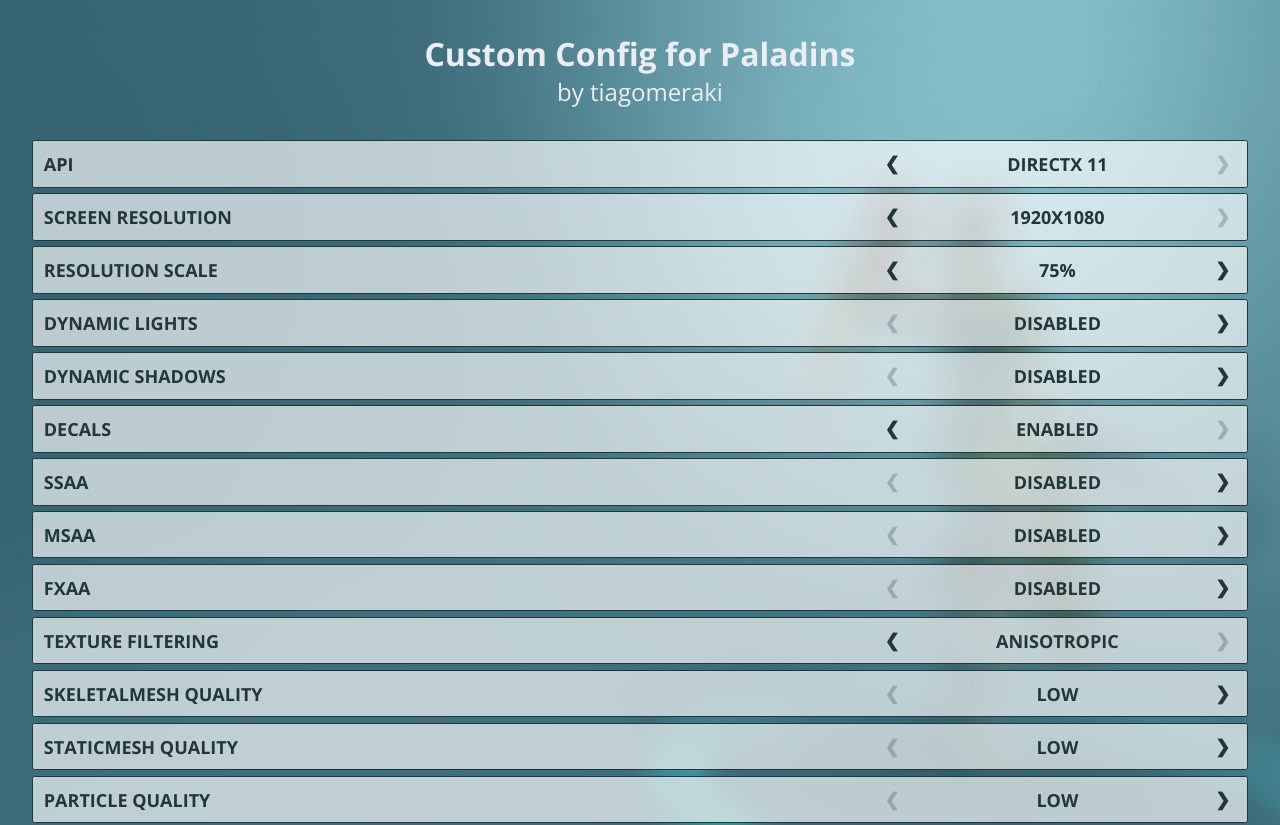
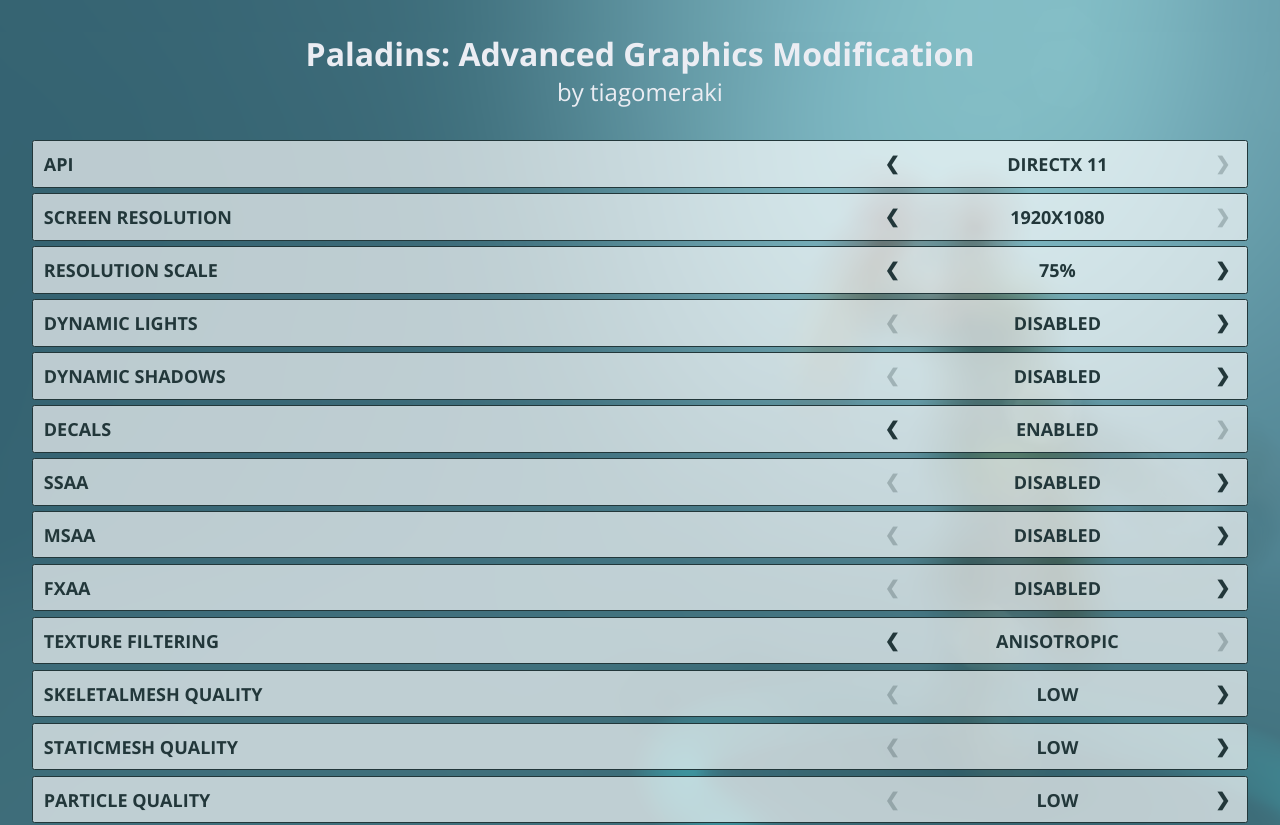
Before and after one commit to TiagoMarinho/Custom-Config-for-Paladins, a plain HTML site: page index.html in a window 1280 px wide. Shown: the top 825 px of the page. Drawn offline with nearby package versions, Linux system fonts and the light colour scheme.

Commit message:
Update index.html

```diff
--- a/index.html
+++ b/index.html
@@ -1,7 +1,7 @@
 <!doctype html>
 <html>
 <head>
-	<title>Custom Config for Paladins</title>
+	<title>Paladins: Advanced Graphics Modification</title>
 	<meta charset="utf-8">
 	<link rel="icon" href="img/favicon.png" type="image/x-icon" />
 	<link href="https://fonts.googleapis.com/css?family=Open+Sans:400,700&display=swap" rel="stylesheet">
@@ -29,7 +29,7 @@
 	</script>
 </head>
 <body>
-	<h1 id="maintitle">Custom Config for Paladins</h1>
+	<h1 id="maintitle">Paladins: Advanced Graphics Modification</h1>
 	<h2>by tiagomeraki</h2>
 	<div id="options">
 	</div>
```
